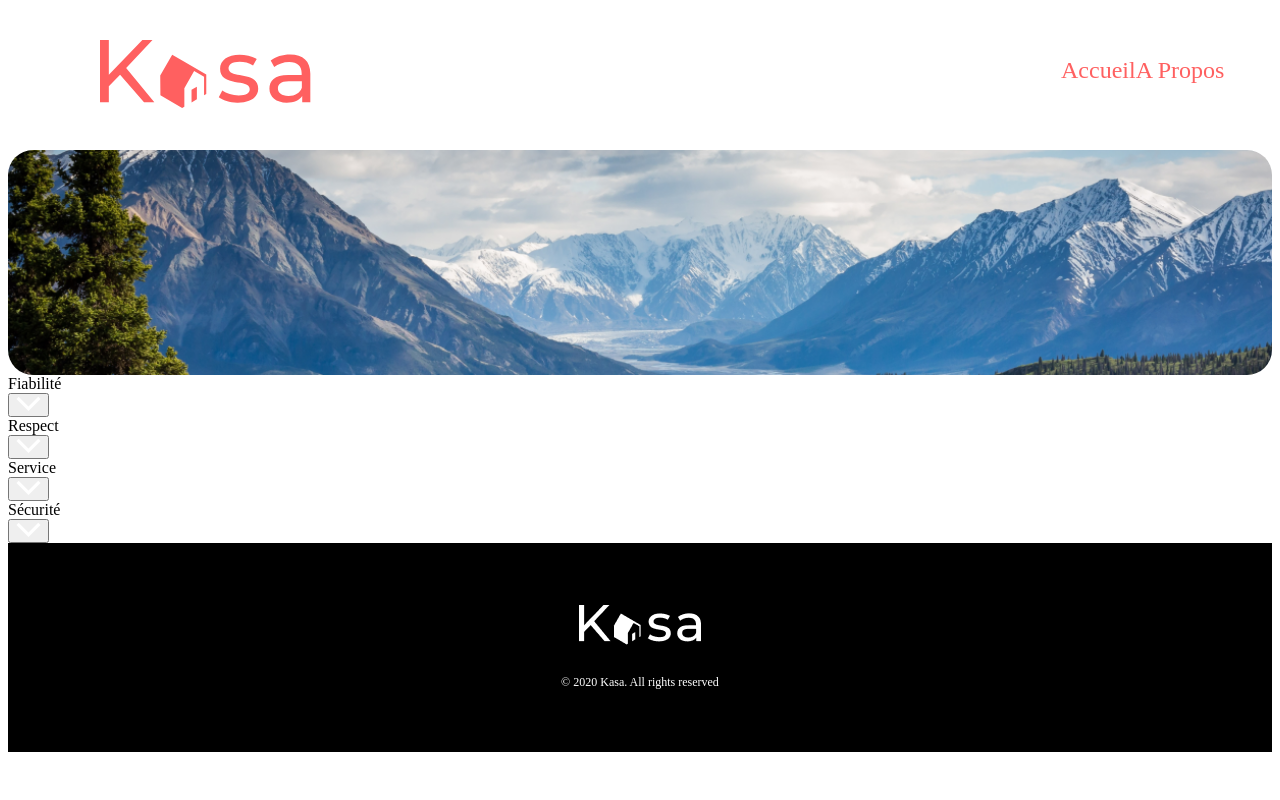
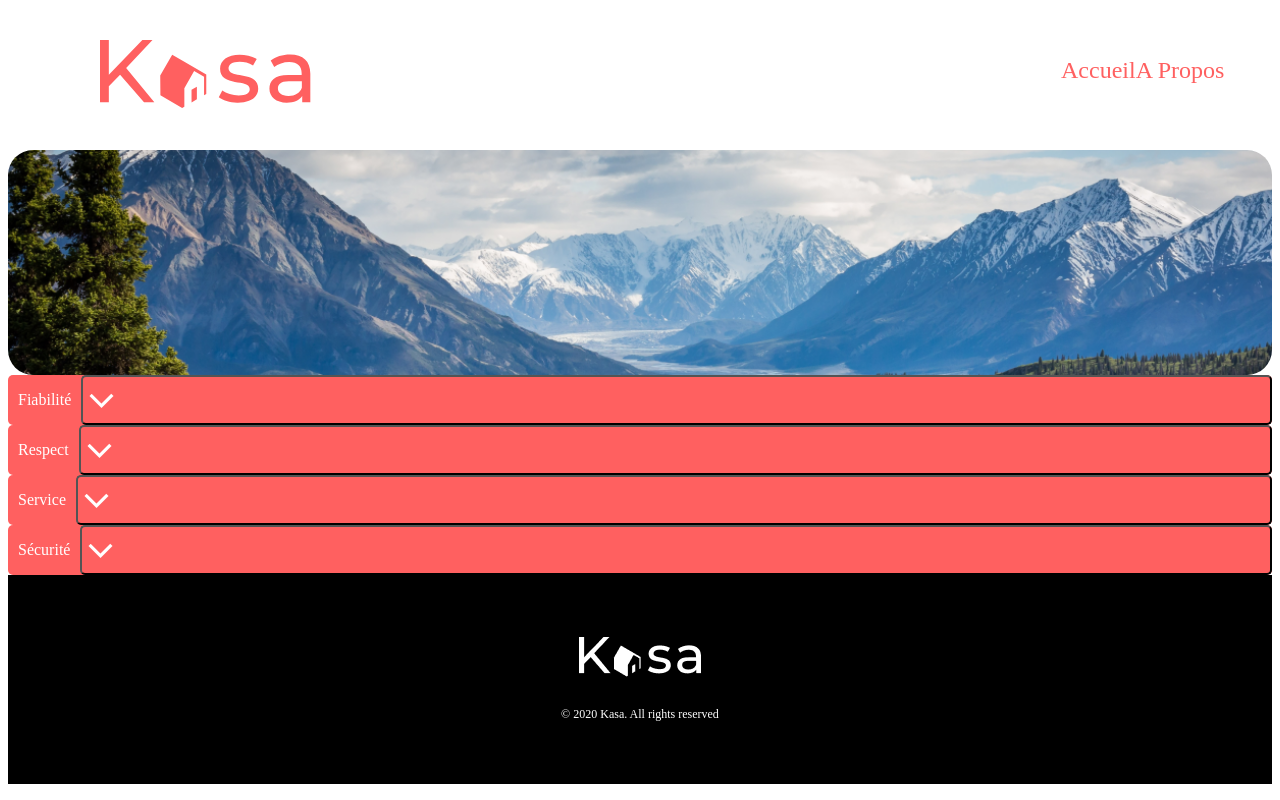
Before and after one commit to theo0233/Projet_7_Kasa, a React (Create React App) app: page /a_propos in a window 1280 px wide. Shown: the top 800 px of the page. Built offline with nearby package versions, Linux system fonts and the light colour scheme.

Commit message:
apropos dropdown ok

```diff
--- /dev/null
+++ b/src/components/Dropdown/Dropdown.css
@@ -0,0 +1,32 @@
+.dropdown {
+    border-radius: 15px;
+}
+
+.head-dd {
+    align-items: center;
+    background-color: #ff6060;
+    border-radius: 5px;
+    display: inline-flex;
+    height: 25%;
+    min-height: 50px;
+    width: 100%;
+}
+
+.title-dd {
+    color: #ffffff;
+
+    margin: 5px 10px;
+}
+
+.vector-dd {
+    display: flex;
+    justify-content: flex-end;
+    margin-right: 10px;
+    width: 100%;
+}
+
+.text-dd {
+    background-color: #f6f6f6;
+    color: #ff6060;
+
+}
--- a/src/components/Dropdown/dropdown.jsx
+++ b/src/components/Dropdown/dropdown.jsx
@@ -1,5 +1,6 @@
 import { useState } from "react";
 import vector from "../../assets/Vector.png";
+import "./Dropdown.css";
 
 function Dropdown({ title, text }) {
   const [isOpen, setIsOpen] = useState(false);
@@ -8,7 +9,7 @@ function Dropdown({ title, text }) {
     <div className="dropdown">
       <div className="head-dd">
         <div className="title-dd"> {title}</div>
-        <button onClick={() => setIsOpen(false)}>
+        <button className="vector-dd" onClick={() => setIsOpen(false)}>
           <img src={vector} alt="close" />
         </button>
         <div className="text-dd">{text}</div>
```
Also changed, not shown: src/pages/A-Propos/A-Propos.scss (added).
